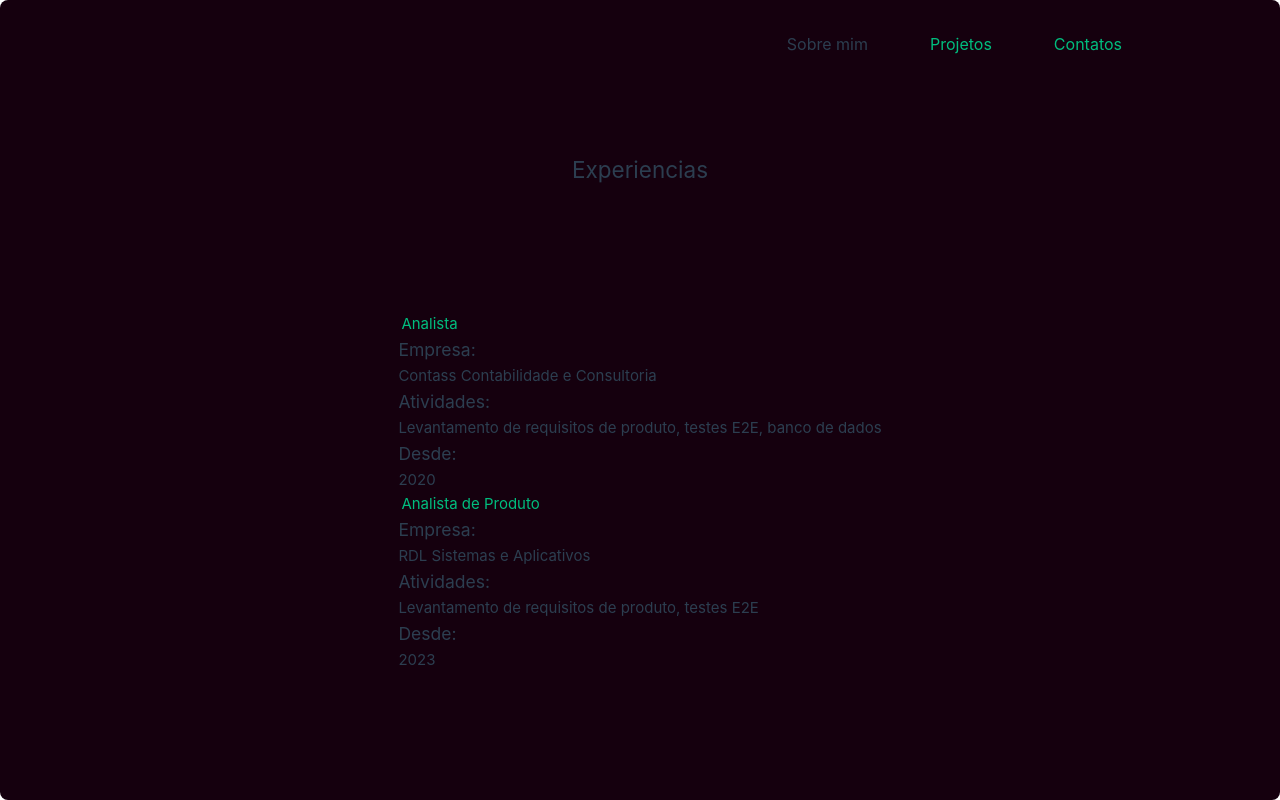
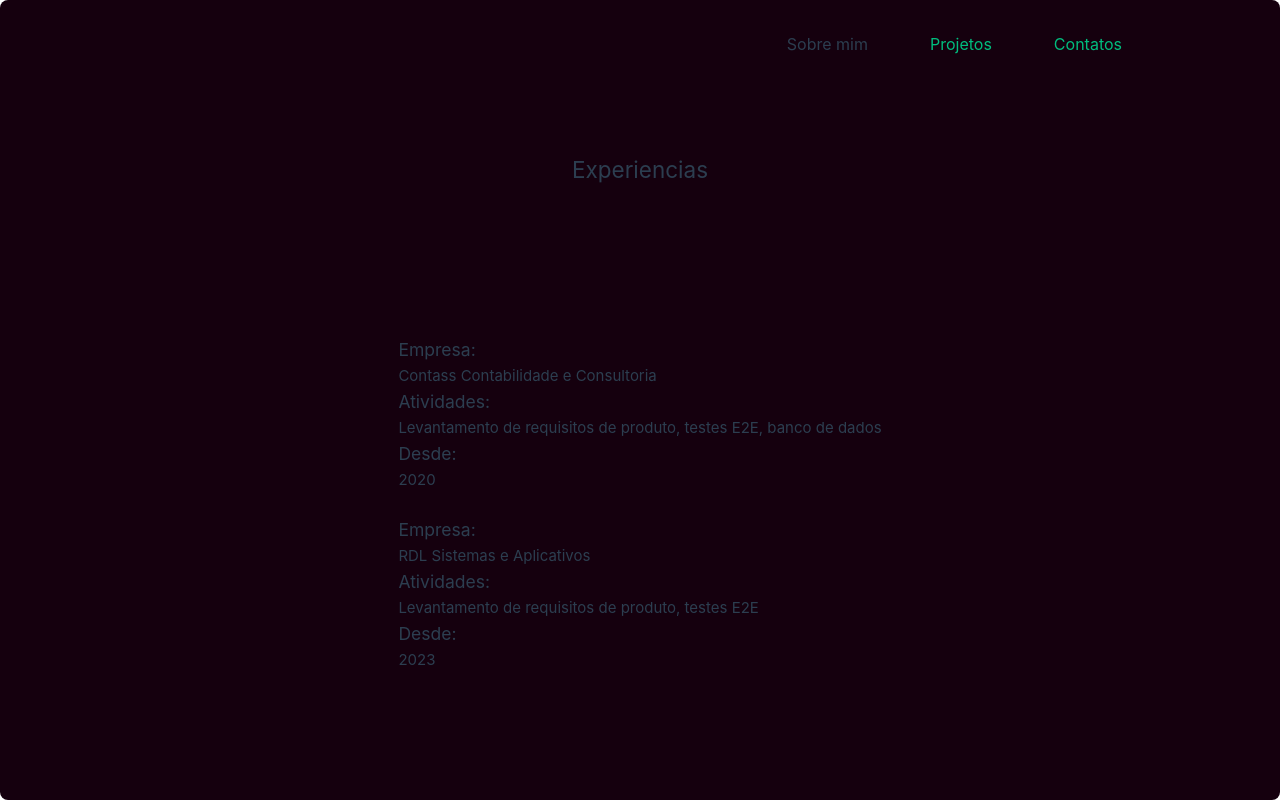
Before and after one commit to Daandrn/myPage, a Vue app: page / in a window 1280 px wide. Built offline with nearby package versions, Linux system fonts and the light colour scheme.

Commit message:
fix alt links

```diff
--- a/src/views/ContactsView.vue
+++ b/src/views/ContactsView.vue
@@ -13,7 +13,6 @@
             <div v-for="(contact, index) in contacts" :key="index">
                 <a :href="contact.link" target="_blank" rel="noopener noreferrer">
                     <img class="contactsIcon" :src="contact.icon" :alt="contact.name" srcset="">
-                    {{ contact.name }}
                 </a>
             </div>
         </div>
--- a/src/views/HomeView.vue
+++ b/src/views/HomeView.vue
@@ -11,8 +11,7 @@
 
     <div v-if="experiences.length > 0">
       <div v-for="(experience, index) in experiences" :key="index">
-        <a :href="experience.link" target="_blank" rel="noopener noreferrer">
-          {{ experience.name }}
+        <a :href="experience.link" target="_blank" :alt="experience.name" rel="noopener noreferrer">
         </a>
 
         <div>
```
